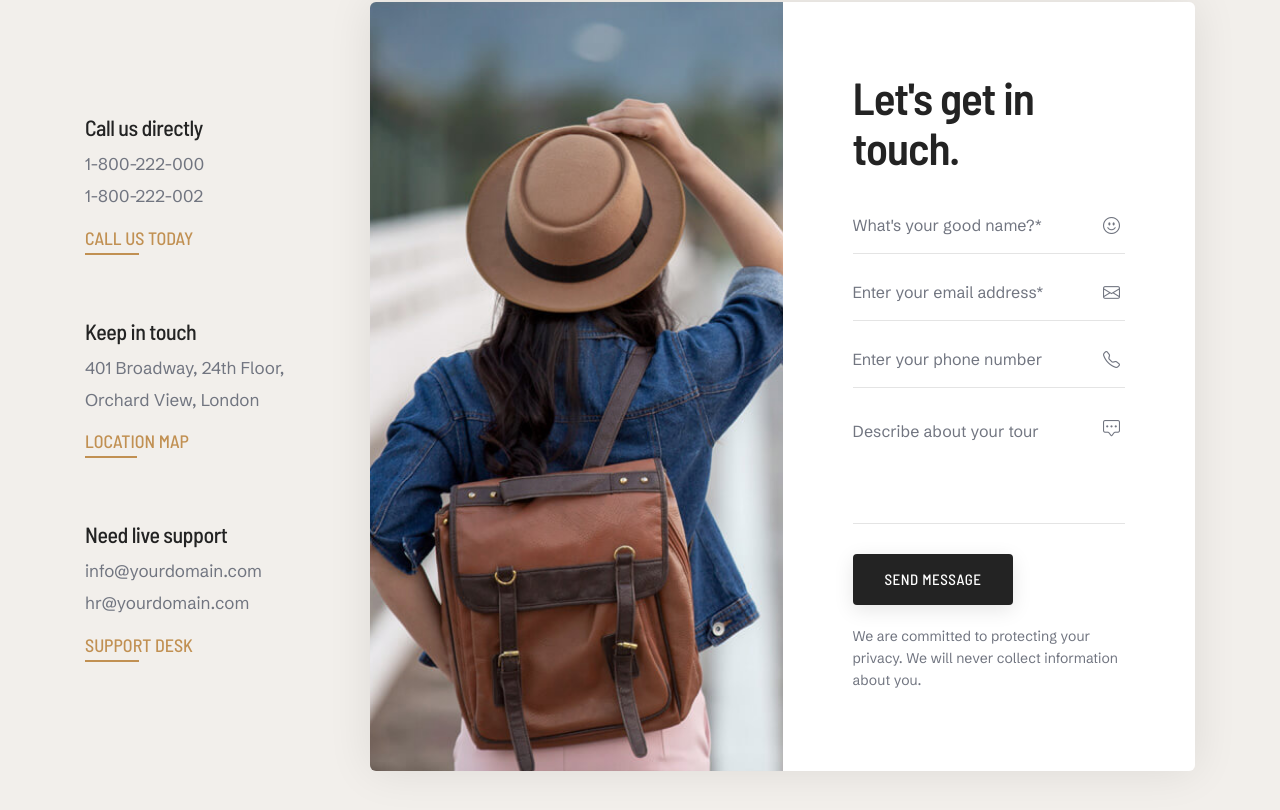
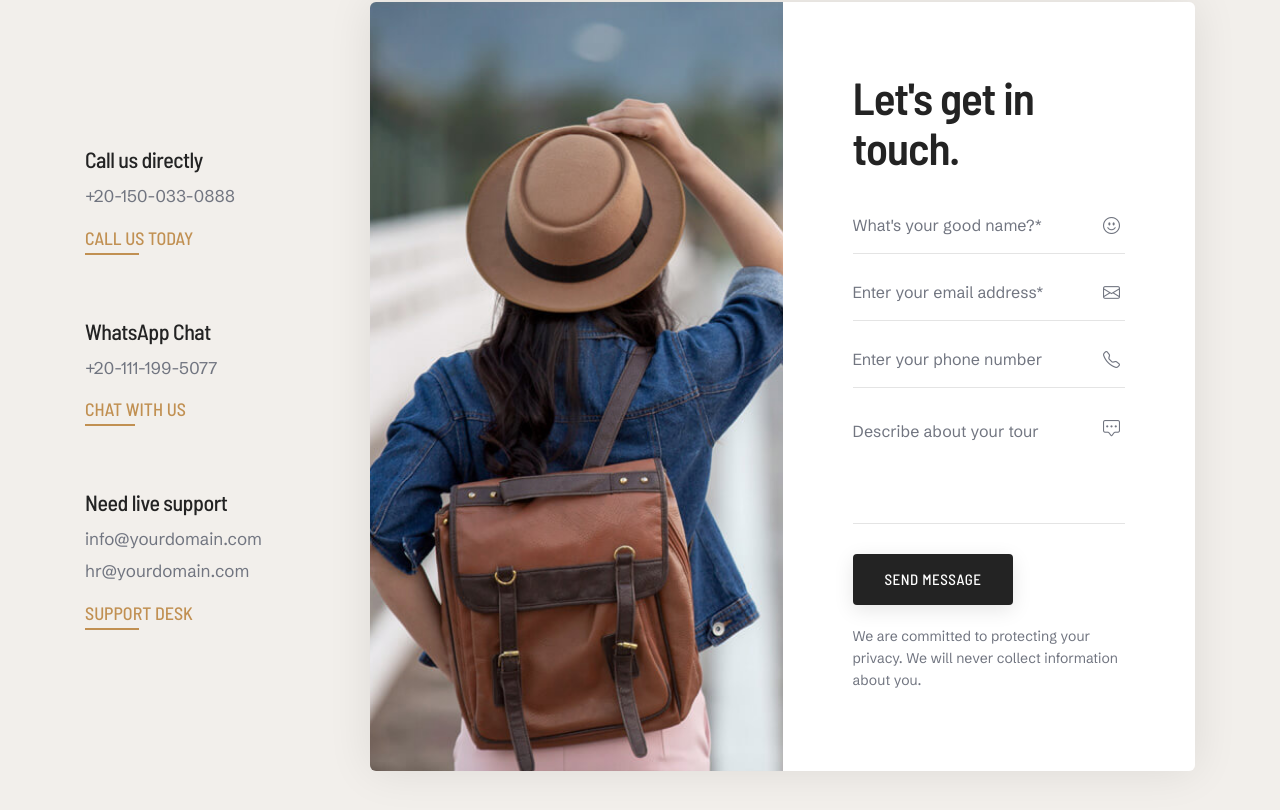
Before and after one commit to ilija-alassaad/Travel-project, a website: page public/contact.html in a window 1280 px wide. Shown: the part 658-1468 px from the top of the page. Drawn offline with Linux system fonts and the light colour scheme.

Commit message:
change contact info

```diff
--- a/public/contact.html
+++ b/public/contact.html
@@ -170,21 +170,20 @@
                         <div class="mb-60px w-100 md-w-30 sm-w-50 xs-w-100 md-mb-30px sm-mb-40px float-start text-center text-sm-start">
                             <span class="d-block alt-font fs-22 fw-500 text-dark-gray ls-minus-05px mb-5px">Call us directly</span>
                             <div class="w-100 d-block mb-10px">
-                                <a href="tel:1800222000">1-800-222-000</a><br>
-                                <a href="tel:1800222002">1-800-222-002</a>
+                                <a href="tel:+201500330888">+20-150-033-0888</a><br>
                             </div>
                             <a href="tel:1800222000" class="btn btn-link-gradient expand btn-extra-large text-base-color text-base-color-hover ls-0px">Call us today<span class="bg-base-color"></span></a>
                         </div>
                         <div class="mb-60px w-100 md-w-40 sm-w-50 xs-w-100 md-mb-30px sm-mb-40px float-start text-center text-sm-start">
-                            <span class="d-block alt-font fs-22 fw-500 text-dark-gray ls-minus-05px mb-5px">Keep in touch</span>
-                            <p class="w-100 mb-10px mx-auto mx-sm-0">401 Broadway, 24th Floor,<br>Orchard View, London</p>
-                            <a href="https://maps.google.com/maps?ll=-37.805688,144.962312&amp;z=17&amp;t=m&amp;hl=en-US&amp;gl=IN&amp;mapclient=embed&amp;cid=13153204942596594449" target="_blank" class="btn btn-link-gradient expand btn-extra-large text-base-color text-base-color-hover ls-0px">Location map<span class="bg-base-color"></span></a>
+                            <span class="d-block alt-font fs-22 fw-500 text-dark-gray ls-minus-05px mb-5px">WhatsApp Chat</span>
+                            <p class="w-100 mb-10px mx-auto mx-sm-0"><a href="tel:+201111995077">+20-111-199-5077</a></p>
+                            <a href="https://api.whatsapp.com/send?phone=201111995077" class="btn btn-link-gradient expand btn-extra-large text-base-color text-base-color-hover ls-0px">Chat with Us<span class="bg-base-color"></span></a>
                         </div>
                         <div class="md-w-30 w-100 sm-w-100 sm-clear-both text-center text-sm-start float-start">
                             <span class="d-block alt-font fs-22 fw-500 text-dark-gray ls-minus-05px mb-5px">Need live support</span>
                             <div><a href="mailto:info@yourdomain.com">info@yourdomain.com</a></div>
                             <div class="mb-10px"><a href="mailto:hr@yourdomain.com">hr@yourdomain.com</a></div>
-                            <a href="mailto:info@yourdomain.com" class="btn btn-link-gradient expand btn-extra-large text-base-color text-base-color-hover ls-0px">Support desk<span class="bg-base-color"></span></a>
+                            <a href="mailto:support@yourdomain.com" class="btn btn-link-gradient expand btn-extra-large text-base-color text-base-color-hover ls-0px">Support Desk<span class="bg-base-color"></span></a>
                         </div>
                     </div>
                     <div class="col-lg-9" data-anime='{ "translateY": [0, 0], "opacity": [0,1], "duration": 1200, "delay": 100, "staggervalue": 150, "easing": "easeOutQuad" }'>
```
